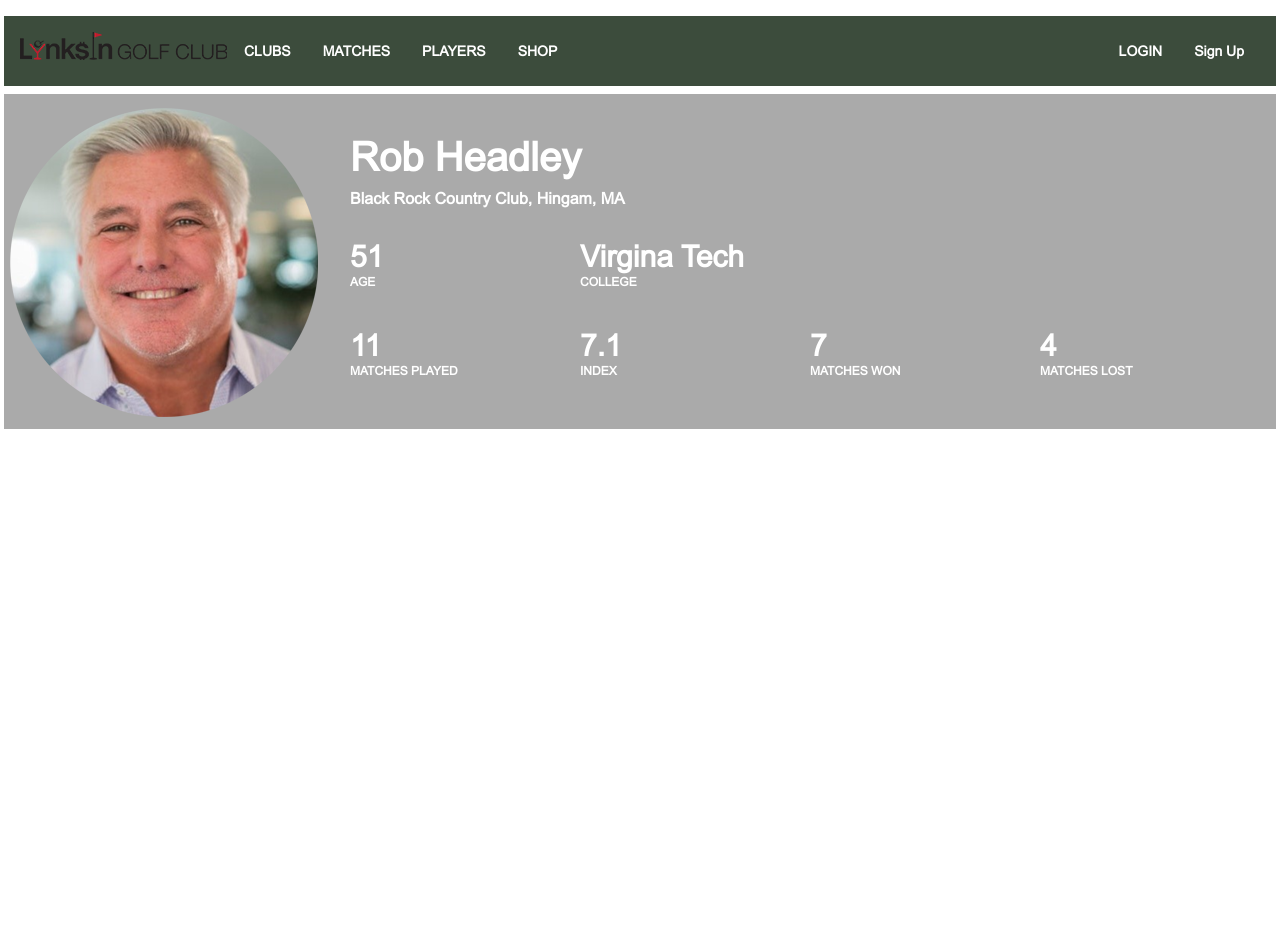
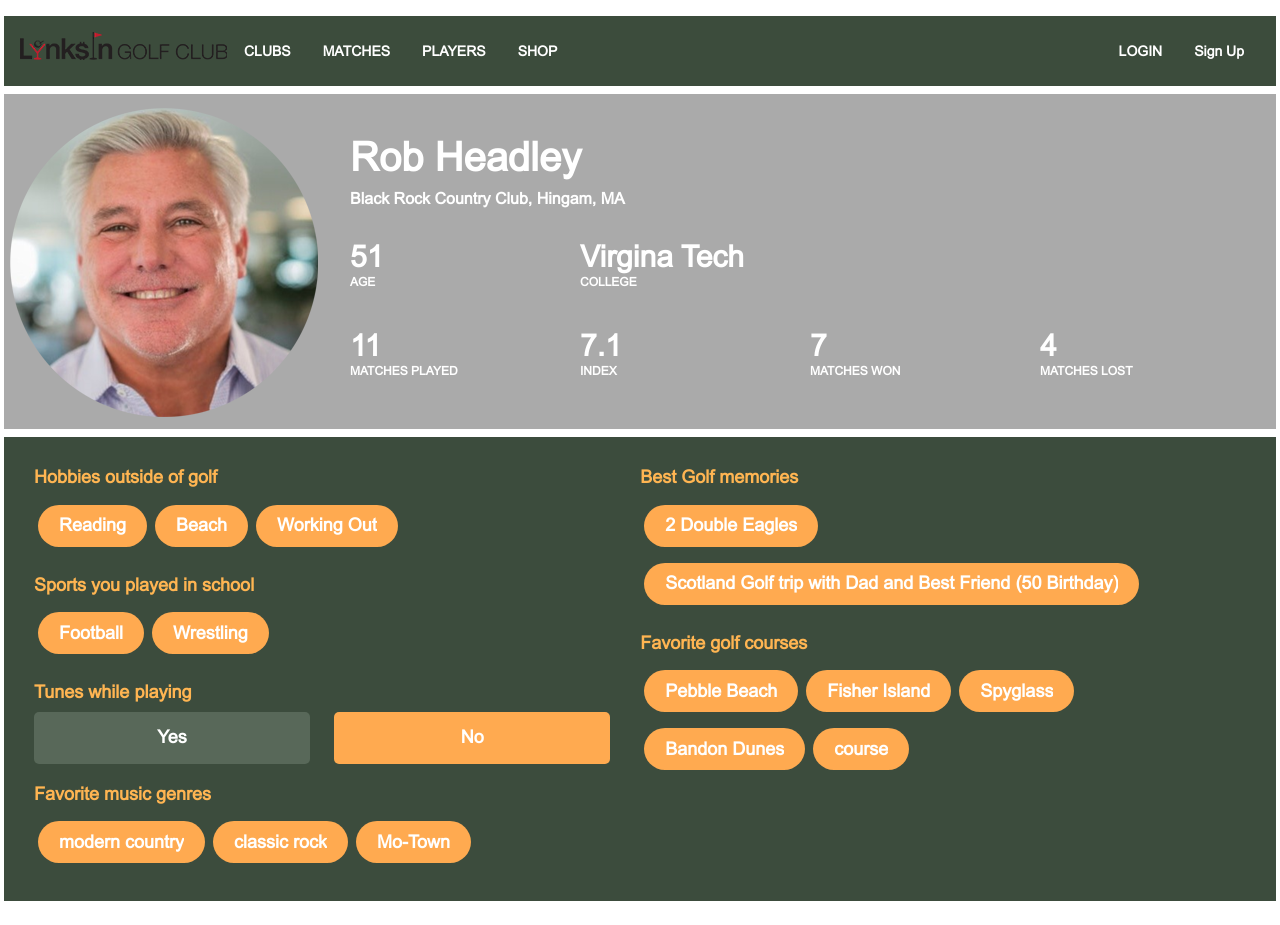
Before and after one commit to adydas/LynksinPortalReact, a React (Create React App) app: page / in a window 1280 px wide. Before the commit the page ends 800 px from the top, so only its background shows below. Built offline with nearby package versions, Linux system fonts and the light colour scheme.

Commit message:
Implement Profile page

```diff
--- /dev/null
+++ b/src/components/Badge/index.js
@@ -0,0 +1,12 @@
+import React from 'react';
+import './style.scss';
+
+const Badge = ({ title }) => {
+  return (
+    <div className="custom-badge">
+      <span className="custom-badge-title">{title}</span>
+    </div>
+  )
+}
+
+export default Badge;
--- /dev/null
+++ b/src/components/Badge/style.scss
@@ -0,0 +1,20 @@
+.custom-badge {
+  background-color: #ffaa50;
+  display: inline-flex;
+  align-items: center;
+  justify-content: center;
+  height: 42px;
+  border-radius: 21px;
+  margin: 0.5rem 0.25rem;
+  cursor: pointer;
+
+  &-title {
+    font-size: 18px;
+    font-weight: 600;
+    color: white;
+    margin: 0 21px;
+    overflow: hidden;
+    white-space: nowrap;
+    text-overflow: ellipsis;
+  }
+}
--- /dev/null
+++ b/src/components/CustomRadioButton/index.js
@@ -0,0 +1,25 @@
+import React, { useState } from 'react';
+
+import './style.scss';
+
+const CustomRadioButton = ({ value }) => {
+
+  const [option, setOption] = useState(value);
+
+  const handleClick = val => {
+    setOption(val);
+
+  }
+  return (
+    <div className="custom-radio">
+      <div className={`custom-radio-option ${option === 'yes' ? 'active' : ''}`} onClick={() => handleClick('yes')}>
+        <span>Yes</span>
+      </div>
+      <div className={`custom-radio-option ${option === 'no' ? 'active' : ''}`} onClick={() => handleClick('no')}>
+        <span>No</span>
+      </div>
+    </div>
+  )
+}
+
+export default CustomRadioButton;
--- /dev/null
+++ b/src/components/CustomRadioButton/style.scss
@@ -0,0 +1,30 @@
+.custom-radio {
+  display: grid;
+  grid-template-columns: 1fr 1fr;
+  grid-gap: 1.5rem;
+
+  &-option {
+    width: 100%;
+    height: 3.25rem;
+    border-radius: 5px;
+    display: flex;
+    align-items: center;
+    justify-content: center;
+    background-color: #586859;
+
+    span {
+      color: white;
+      text-transform: capitalize;
+      font-size: 18px;
+      font-weight: bold;
+    }
+
+    &.active {
+      background-color: #ffaa50;
+    }
+
+    &:not(.active):hover {
+      background-color: #ffaa50;
+    }
+  }
+}
--- /dev/null
+++ b/src/components/ProfileInfo/index.js
@@ -0,0 +1,46 @@
+import React, { useState } from 'react';
+import Badge from '../Badge';
+import CustomRadioButton from '../CustomRadioButton';
+
+import './style.scss';
+
+const ProfileInfo = ({ data }) => {
+
+  const handleChange = (index, value) => {
+
+  }
+
+  return (
+    <div className="profile-information">
+      <div className="row">
+        {
+          Object.values(data).map(side => (
+            <div className="col-6">
+              {
+                side.map((item, index) => (
+                  <div className="badge-item" key={index}>
+                    <h1>{item.title}</h1>
+                    {
+                      item.type === 'badge list' && (
+                        item.badges.map((b, id) => (
+                          <Badge title={b} key={id} />
+                        ))
+                      )
+                    }
+                    {
+                      item.type === 'yesno' && (
+                        <CustomRadioButton value={item.value} onChange={val => handleChange(index, val)} />
+                      )
+                    }
+                  </div>
+                ))
+              }
+            </div>
+          ))
+        }
+      </div>
+    </div>
+  )
+}
+
+export default ProfileInfo;
--- /dev/null
+++ b/src/components/ProfileInfo/style.scss
@@ -0,0 +1,20 @@
+.profile-information {
+  background-color: #3c4c3d;
+  padding: 30px;
+  display: flex;
+  flex-wrap: wrap;
+
+  .badge-item {
+    flex: 50%;
+
+    &:not(:first-child) {
+      margin-top: 20px;
+    }
+
+    h1 {
+      color: #ffb552;
+      font-size: 18px;
+      font-weight: bold;
+    }
+  }
+}
--- a/src/components/index.js
+++ b/src/components/index.js
@@ -1,2 +1,4 @@
 export { default as Header } from './Header';
 export { default as ProfileHeader } from './ProfileHeader';
+export { default as ProfileInfo } from './ProfileInfo';
+export { default as CustomRadioButton } from './CustomRadioButton';
--- a/src/pages/Profile/index.js
+++ b/src/pages/Profile/index.js
@@ -1,5 +1,5 @@
 import React from 'react';
-import { ProfileHeader } from '../../components';
+import { ProfileHeader, ProfileInfo } from '../../components';
 import './style.scss'
 
 const ProfilePage = () => {
@@ -14,9 +14,47 @@ const ProfilePage = () => {
     matchesLost: '4'
   };
 
+  const profileInfo = {
+    left: [
+      {
+        title: 'Hobbies outside of golf',
+        type: 'badge list',
+        badges: ['Reading', 'Beach', 'Working Out']
+      },
+      {
+        title: 'Sports you played in school',
+        type: 'badge list',
+        badges: ['Football', 'Wrestling']
+      },
+      {
+        title: 'Tunes while playing',
+        type: 'yesno',
+        value: 'no',
+      },
+      {
+        title: 'Favorite music genres',
+        type: 'badge list',
+        badges: ['modern country', 'classic rock', 'Mo-Town']
+      }
+    ],
+    right: [
+      {
+        title: 'Best Golf memories',
+        type: 'badge list',
+        badges: ['2 Double Eagles', 'Scotland Golf trip with Dad and Best Friend (50 Birthday)']
+      },
+      {
+        title: 'Favorite golf courses',
+        type: 'badge list',
+        badges: ['Pebble Beach', 'Fisher Island', 'Spyglass', 'Bandon Dunes', 'course']
+      },
+    ]
+  }
+
   return (
     <div className="profile-page">
-      <ProfileHeader data={profile}/>
+      <ProfileHeader data={profile} />
+      <ProfileInfo data={profileInfo} />
     </div>
   )
 }
```
